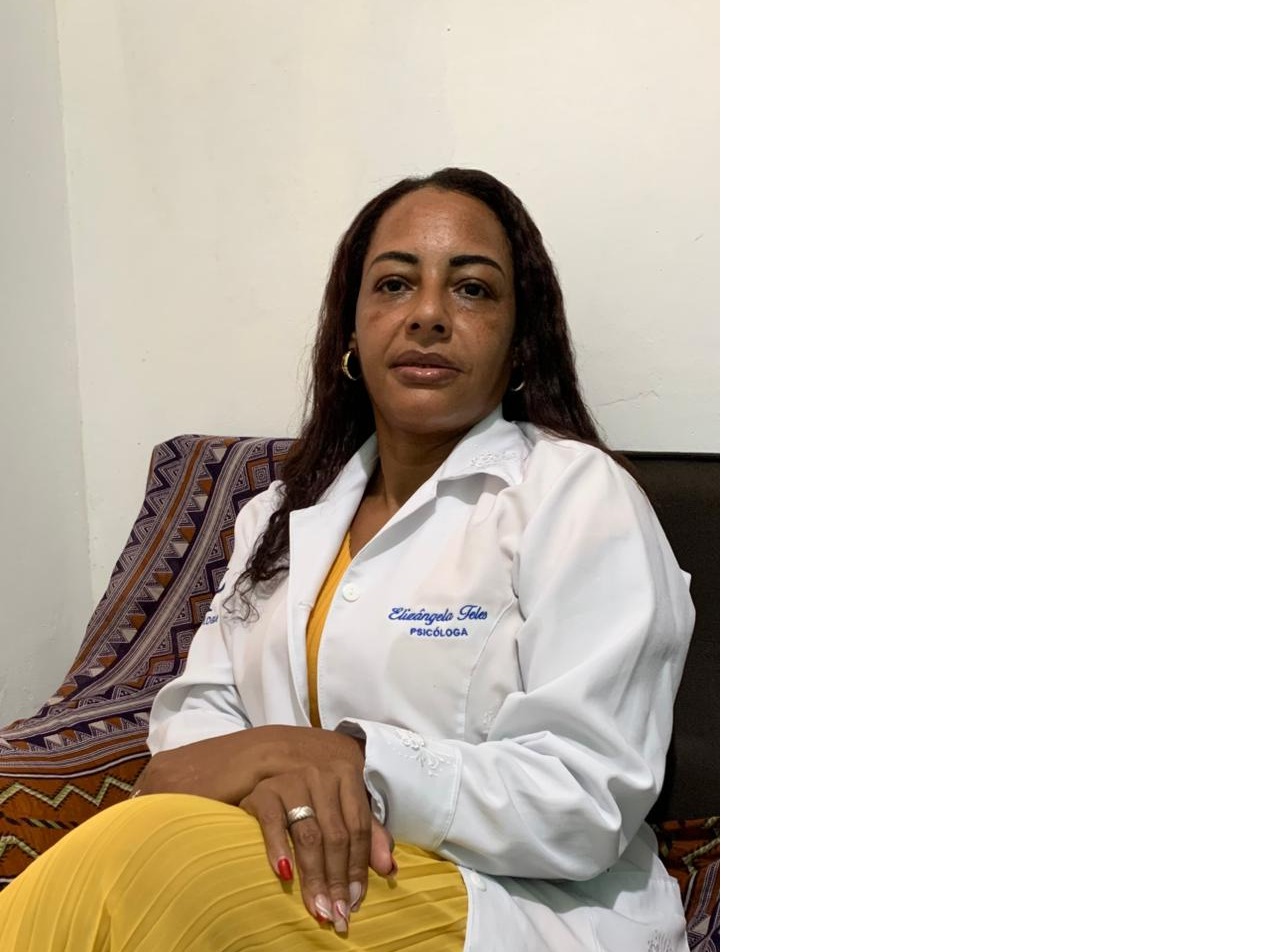
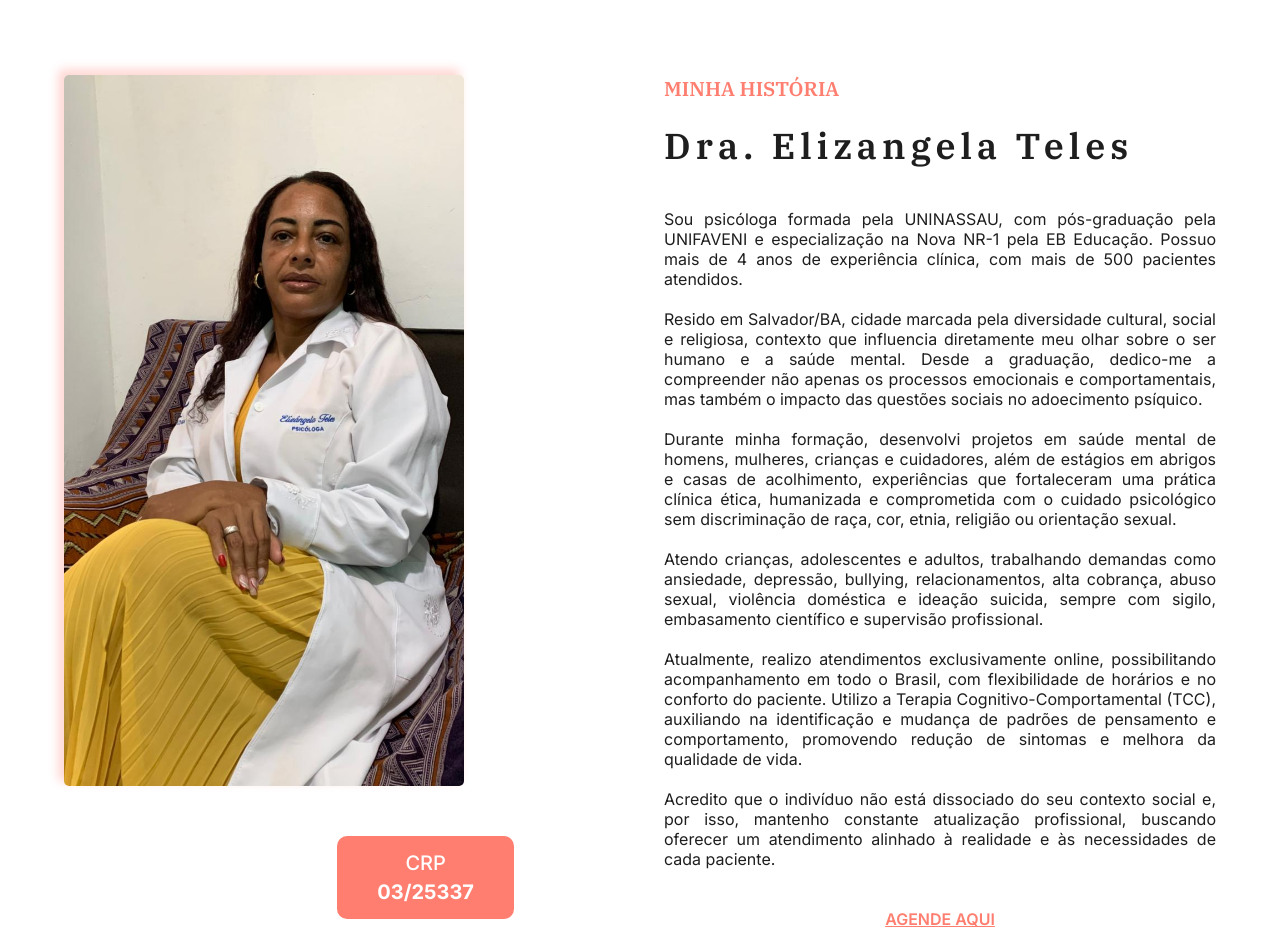
Before and after one commit to EnzoEvangelista06/ElizangelaTeles, a React (Vite) app: page / in a window 1280 px wide. Shown: the part 860-1812 px from the top of the page. Built offline with nearby package versions, Linux system fonts and the light colour scheme; a web font is replaced by a local one.

Commit message:
:construction: const: structuring the 'My Story' session

```diff
--- a/src/sections/About/about.module.css
+++ b/src/sections/About/about.module.css
@@ -0,0 +1,91 @@
+.container {
+  width: 90%;
+  margin: 0 auto;
+  padding: 8rem 0;
+  display: flex;
+  justify-content: center;
+  gap: 20rem;
+}
+
+.text {
+  width: 60rem;
+  display: flex;
+  gap: 4rem;
+  flex-direction: column;
+}
+
+.text .title {
+  display: flex;
+  flex-direction: column;
+  gap: 2rem;
+}
+
+.text .title h4 {
+  text-transform: uppercase;
+  color: var(--primary-color);
+  font-weight: 600;
+  font-size: 2rem;
+  font-family: var(--ibm-plex-serif);
+}
+
+.text .title h2 {
+  font-size: 3.6rem;
+  font-family: var(--ibm-plex-serif);
+  font-weight: 600;
+  letter-spacing: 0.5rem;
+}
+
+.text p {
+  text-align: justify;
+}
+
+.image img {
+  max-width: 40rem;
+  box-shadow: -0.5rem -0.5rem 1rem 0.1rem var(--shadow);
+  border-radius: 0.5rem;
+}
+
+.image {
+  position: relative;
+}
+
+.image .crp {
+  width: fit-content;
+  background-color: var(--highlighted-background);
+  padding: 1.5rem 4rem;
+  display: flex;
+  flex-direction: column;
+  gap: 0.5rem;
+  color: #fff;
+  font-size: 2rem;
+  border-radius: 1rem;
+  align-items: center;
+
+  position: absolute;
+  bottom: 1rem;
+  right: -5rem;
+}
+
+.image span {
+  width: fit-content;
+  font-weight: 500;
+}
+
+.image .crp .emphasis {
+  font-weight: bold;
+}
+
+.history {
+  display: flex;
+  flex-direction: column;
+  gap: 2rem;
+}
+
+.link {
+  color: var(--primary-color);
+  text-decoration: underline;
+  text-transform: uppercase;
+  font-weight: 600;
+  display: block;
+  text-align: center;
+}
--- a/src/sections/About/index.tsx
+++ b/src/sections/About/index.tsx
@@ -3,12 +3,79 @@ import styles from "./about.module.css";
 
 export function About() {
   return (
-    <>
-      <section className={styles.about}>
-        <div className="image">
-          <img src={elizangelaImage} alt="aaa" />
+    <section className={styles.about}>
+      <div className={styles.container}>
+        <div className={styles.image}>
+          <img src={elizangelaImage} alt="Elizangela Teles" />
+          <div className={styles.crp}>
+            <span>CRP</span>
+            <span className={styles.emphasis}>03/25337</span>
+          </div>
         </div>
-      </section>
-    </>
+
+        <div className={styles.text}>
+          <div className={styles.title}>
+            <h4>Minha história</h4>
+            <h2>Dra. Elizangela Teles</h2>
+          </div>
+
+          <div className={styles.history}>
+            <p>
+              Sou psicóloga formada pela UNINASSAU, com pós-graduação pela
+              UNIFAVENI e especialização na Nova NR-1 pela EB Educação. Possuo
+              mais de 4 anos de experiência clínica, com mais de 500 pacientes
+              atendidos.
+            </p>
+
+            <p>
+              Resido em Salvador/BA, cidade marcada pela diversidade cultural,
+              social e religiosa, contexto que influencia diretamente meu olhar
+              sobre o ser humano e a saúde mental. Desde a graduação, dedico-me
+              a compreender não apenas os processos emocionais e
+              comportamentais, mas também o impacto das questões sociais no
+              adoecimento psíquico.
+            </p>
+
+            <p>
+              Durante minha formação, desenvolvi projetos em saúde mental de
+              homens, mulheres, crianças e cuidadores, além de estágios em
+              abrigos e casas de acolhimento, experiências que fortaleceram uma
+              prática clínica ética, humanizada e comprometida com o cuidado
+              psicológico sem discriminação de raça, cor, etnia, religião ou
+              orientação sexual.
+            </p>
+
+            <p>
+              Atendo crianças, adolescentes e adultos, trabalhando demandas como
+              ansiedade, depressão, bullying, relacionamentos, alta cobrança,
+              abuso sexual, violência doméstica e ideação suicida, sempre com
+              sigilo, embasamento científico e supervisão profissional.
+            </p>
+
+            <p>
+              Atualmente, realizo atendimentos exclusivamente online,
+              possibilitando acompanhamento em todo o Brasil, com flexibilidade
+              de horários e no conforto do paciente. Utilizo a Terapia
+              Cognitivo-Comportamental (TCC), auxiliando na identificação e
+              mudança de padrões de pensamento e comportamento, promovendo
+              redução de sintomas e melhora da qualidade de vida.
+            </p>
+
+            <p>
+              Acredito que o indivíduo não está dissociado do seu contexto
+              social e, por isso, mantenho constante atualização profissional,
+              buscando oferecer um atendimento alinhado à realidade e às
+              necessidades de cada paciente.
+            </p>
+          </div>
+
+          <div>
+            <a href="" className={styles.link}>
+              agende aqui
+            </a>
+          </div>
+        </div>
+      </div>
+    </section>
   );
 }
--- a/src/styles/theme.css
+++ b/src/styles/theme.css
@@ -7,6 +7,8 @@
 
   --highlighted-background: #ff7e70;
   --highlighted-background-dark: #f86e5e;
+
+  --shadow: #ff655540;
 
   --button-secondary-hover: #faa7a1;
 
```
